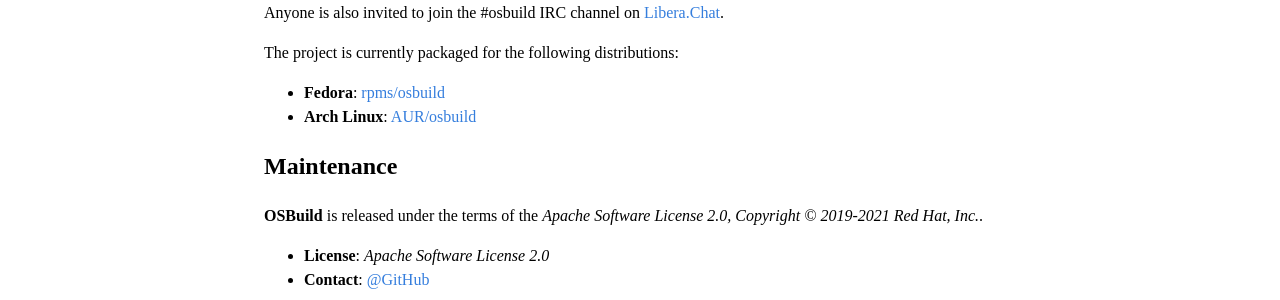
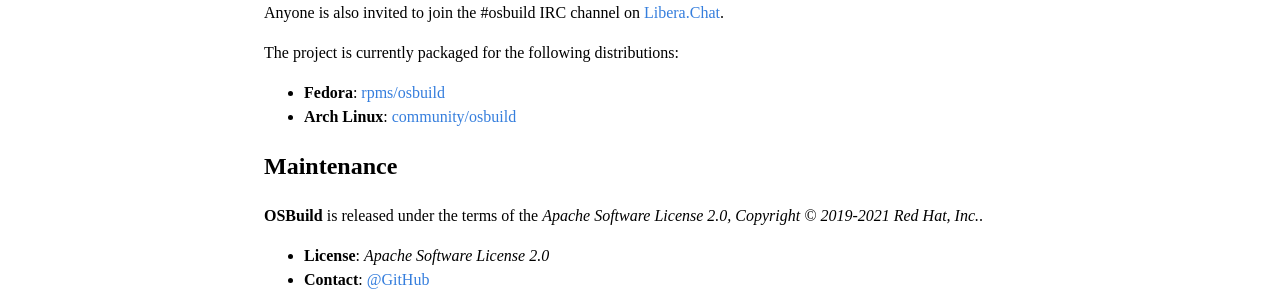
Before and after one commit to osbuild/legacy-website, a Jekyll site: the page built from index.md, in a window 1280 px wide. Shown: the part 794-1094 px from the top of the page. Built offline with Jekyll 4.4.1, drawn with Linux system fonts in a browser that asks for light colours; nearby versions of some CDN libraries; our own code applies the rules of GitHub Pages for plain Markdown files.

Commit message:
Update Arch Linux package availability
The osbuild package is now officially available in the Arch Linux
repositories.

```diff
--- a/index.md
+++ b/index.md
@@ -27,7 +27,7 @@ Anyone is also invited to join the #osbuild IRC channel on
 The project is currently packaged for the following distributions:
 
  * **Fedora**: [rpms/osbuild](https://src.fedoraproject.org/rpms/osbuild)
- * **Arch Linux**: [AUR/osbuild](https://aur.archlinux.org/packages/osbuild/)
+ * **Arch Linux**: [community/osbuild](https://archlinux.org/packages/community/any/osbuild/)
 
 ## Maintenance
 
```
